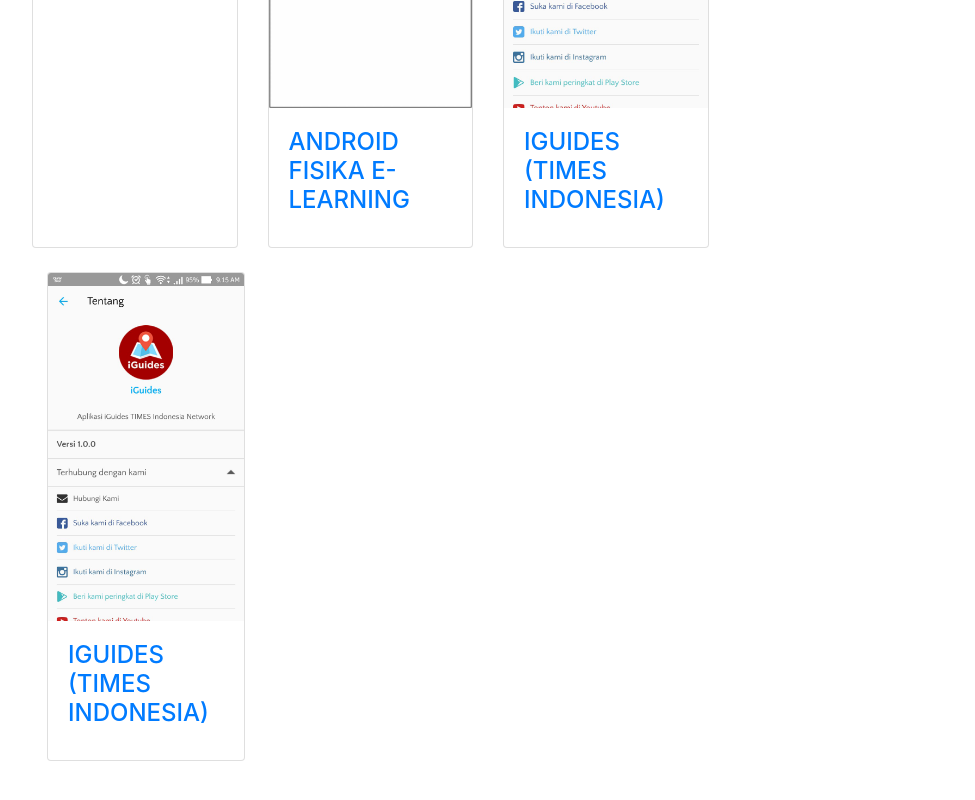
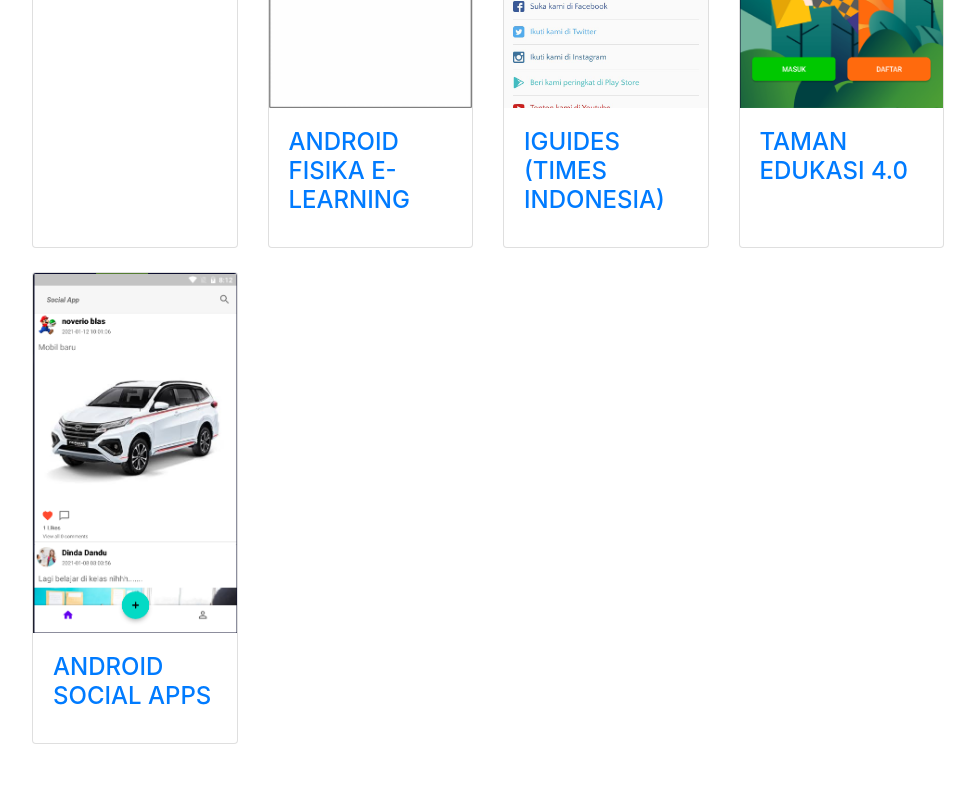
Before and after one commit to NikkiRufiansya/resume, a website with bundled scripts: page index.html in a window 1280 px wide. Shown: the part 4240-5040 px from the top of the page, without its empty margins (288-1263 px from the left). Built offline with nearby package versions, Linux system fonts and the light colour scheme; a web font is replaced by a local one.

Commit message:
test pengalaman

```diff
--- a/index.html
+++ b/index.html
@@ -388,20 +388,31 @@
                         </div>
                     </div>
                 </div>
-            </div>
 
                 <div class="col-lg-3 col-md-4 col-sm-6 mb-4">
                     <div class="card h-100">
-                    <a href="#"><img class="card-img-top" src="img/iGuides.jpeg" alt=""></a>
+                        <a href="#"><img class="card-img-top" src="img/taman-edukasi.png" alt=""></a>
                         <div class="card-body">
                             <h4 class="card-title">
-                            <a href="#">iGuides (Times Indonesia)</a>
+                                <a href="#">Taman Edukasi 4.0</a>
                             </h4>
                         </div>
                     </div>
                 </div>
+                <div class="col-lg-3 col-md-4 col-sm-6 mb-4">
+                    <div class="card h-100">
+                        <a href="https://github.com/NikkiRufiansya/Social-App" target="_blank"><img class="card-img-top" src="img/social-apps.png" alt=""></a>
+                        <div class="card-body">
+                            <h4 class="card-title">
+                                <a href="#">Android Social Apps</a>
+                            </h4>
                         </div>
                     </div>
+                </div>
+
+            </div>
+
+
 
 
     </section>
```
Lines whose indentation alone changed are shown as unchanged.
